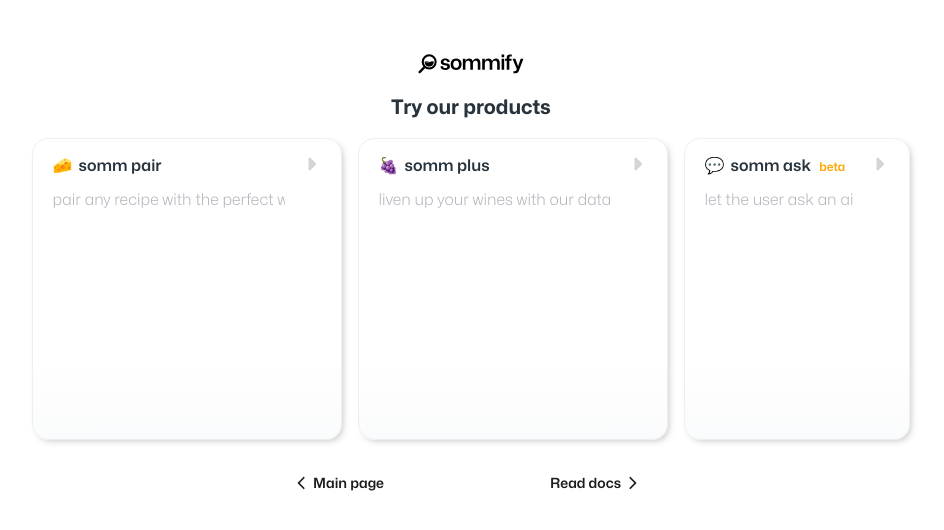
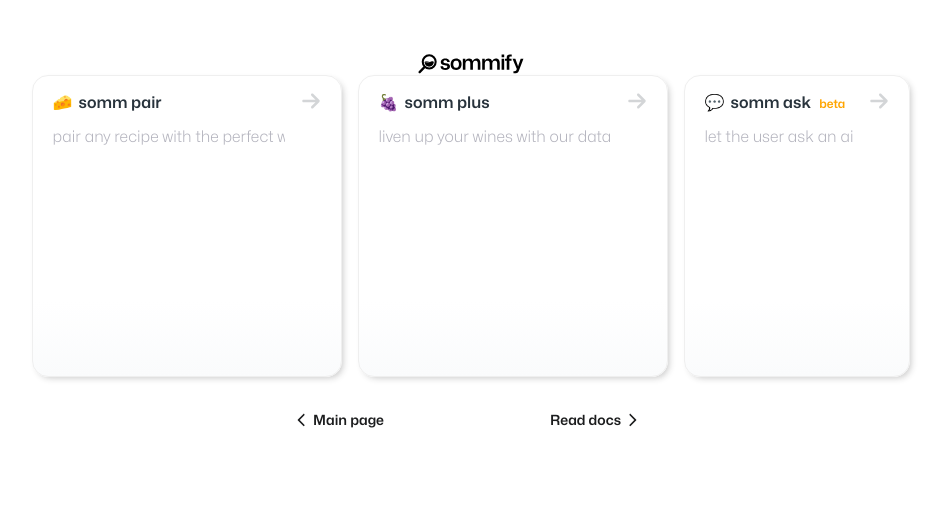
Before and after one commit to thombedej/sommify-intern-task, a React (Vite) app: page / in a window 1280 px wide. Shown: the top 530 px of the page, without its empty margins (169-1113 px from the left). Built offline with nearby package versions, Linux system fonts and the light colour scheme.

Commit message:
Change Arrows
Added the right arrow from react-icons
changed the height of the arrow container to 5%

```diff
--- a/src/pages/Home.jsx
+++ b/src/pages/Home.jsx
@@ -1,7 +1,7 @@
 import Logo from "../assets/brand/sommify.svg";
 import { products } from "../components/Header";
 import { motion } from "framer-motion";
-import { FaCaretRight, FaChevronLeft, FaChevronRight } from "react-icons/fa6";
+import { FaArrowRight, FaChevronLeft, FaChevronRight } from "react-icons/fa6";
 import { useState } from "react";
 import { useNavigate } from "react-router";
 import { useDimensions } from "../hooks";
@@ -105,10 +105,10 @@ const ProductCard = ({ label, path, icon, description, index, beta }) => {
           alignItems: "start",
           paddingLeft: 16,
           paddingTop: 15,
-          height: "100%",
+          height: "5%",
         }}
       >
-        <FaCaretRight
+        <FaArrowRight
           style={{
             fontSize: 20,
           }}
@@ -149,7 +149,7 @@ export default function Home({}) {
           }}
         />
       </div>
-      <h2>Try our products</h2>
+
       <motion.div
         style={{
           display: "flex",
```
